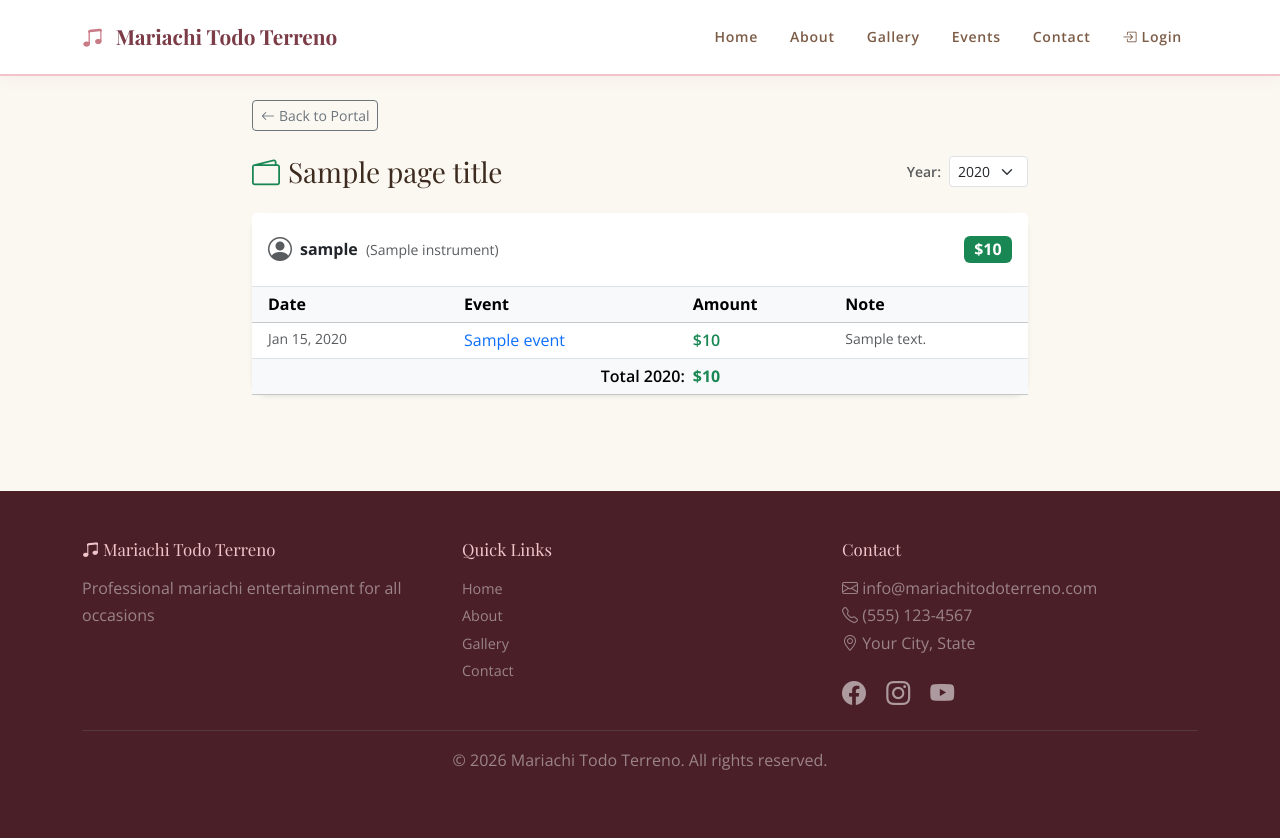
After one commit to g0ochoa/python-mariachi-website, a Django app: template musicians_portal/templates/musicians_portal/pay_summary.html in a window 1280 px wide. The commit adds this page. Run offline with Django 5.2, Linux system fonts and the light colour scheme; the template is opened without the code that fills it: most values are stand-ins (such as "Sample title", 1, 10 or a date in 2020).

Commit message:
Step 5: show/hide financials and member pay by role; add pay summary page

```diff
--- /dev/null
+++ b/musicians_portal/templates/musicians_portal/pay_summary.html
@@ -0,0 +1,82 @@
+{% extends "base.html" %}
+
+{% block content %}
+<div class="container py-4" style="max-width:800px;">
+
+  <a href="{% url 'portal_dashboard' %}" class="btn btn-outline-secondary btn-sm mb-4">
+    <i class="bi bi-arrow-left me-1"></i>Back to Portal
+  </a>
+
+  <!-- Header -->
+  <div class="d-flex justify-content-between align-items-center mb-4 flex-wrap gap-2">
+    <h1 class="h3 mb-0"><i class="bi bi-wallet2 me-2 text-success"></i>{{ page_title }}</h1>
+
+    <!-- Year selector -->
+    <form method="get" class="d-flex align-items-center gap-2">
+      <label class="fw-semibold text-muted small mb-0">Year:</label>
+      <select name="year" class="form-select form-select-sm" onchange="this.form.submit()" style="width:auto;">
+        {% for y in year_list %}
+          <option value="{{ y }}" {% if y == selected_year %}selected{% endif %}>{{ y }}</option>
+        {% endfor %}
+      </select>
+    </form>
+  </div>
+
+  {% if summary %}
+    {% for row in summary %}
+    <div class="card border-0 shadow-sm mb-4">
+      <div class="card-header bg-white d-flex justify-content-between align-items-center border-bottom py-3">
+        <div class="d-flex align-items-center gap-2">
+          <i class="bi bi-person-circle fs-4 text-muted"></i>
+          <div>
+            <span class="fw-bold">{{ row.musician.get_full_name|default:row.musician.username }}</span>
+            {% if row.musician.instrument %}
+              <small class="text-muted ms-1">({{ row.musician.instrument }})</small>
+            {% endif %}
+          </div>
+        </div>
+        <span class="badge bg-success fs-6">${{ row.total }}</span>
+      </div>
+      <div class="card-body p-0">
+        <table class="table table-sm table-hover mb-0">
+          <thead class="table-light">
+            <tr>
+              <th class="ps-3">Date</th>
+              <th>Event</th>
+              <th>Amount</th>
+              <th>Note</th>
+            </tr>
+          </thead>
+          <tbody>
+            {% for pay in row.pays %}
+            <tr>
+              <td class="ps-3 text-muted small">{{ pay.event.date|date:"M j, Y" }}</td>
+              <td>
+                <a href="{% url 'portal_event_detail' pay.event.id %}" class="text-decoration-none">
+                  {{ pay.event.title }}
+                </a>
+              </td>
+              <td class="fw-semibold text-success">${{ pay.amount }}</td>
+              <td class="text-muted small">{{ pay.notes|default:"—" }}</td>
+            </tr>
+            {% endfor %}
+          </tbody>
+          <tfoot class="table-light">
+            <tr>
+              <td colspan="2" class="ps-3 fw-semibold text-end">Total {{ selected_year }}:</td>
+              <td colspan="2" class="fw-bold text-success">${{ row.total }}</td>
+            </tr>
+          </tfoot>
+        </table>
+      </div>
+    </div>
+    {% endfor %}
+  {% else %}
+    <div class="text-center py-5 text-muted">
+      <i class="bi bi-inbox fs-1 d-block mb-3"></i>
+      No pay records found for {{ selected_year }}.
+    </div>
+  {% endif %}
+
+</div>
+{% endblock %}
```
Also changed, not shown: musicians_portal/templates/musicians_portal/event_detail.html (+80 -1 lines), musicians_portal/templates/musicians_portal/event_form.html (+25 -0 lines), musicians_portal/views.py (+18 -3 lines).
